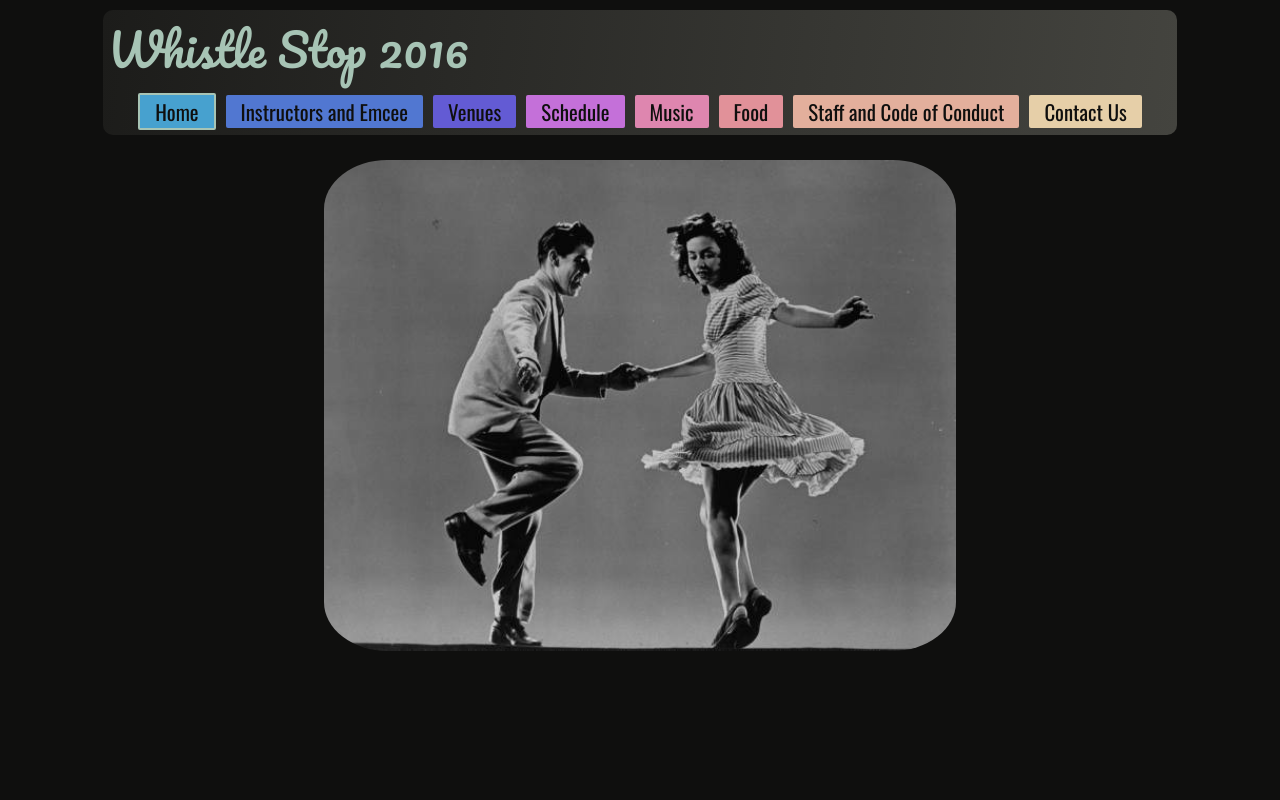
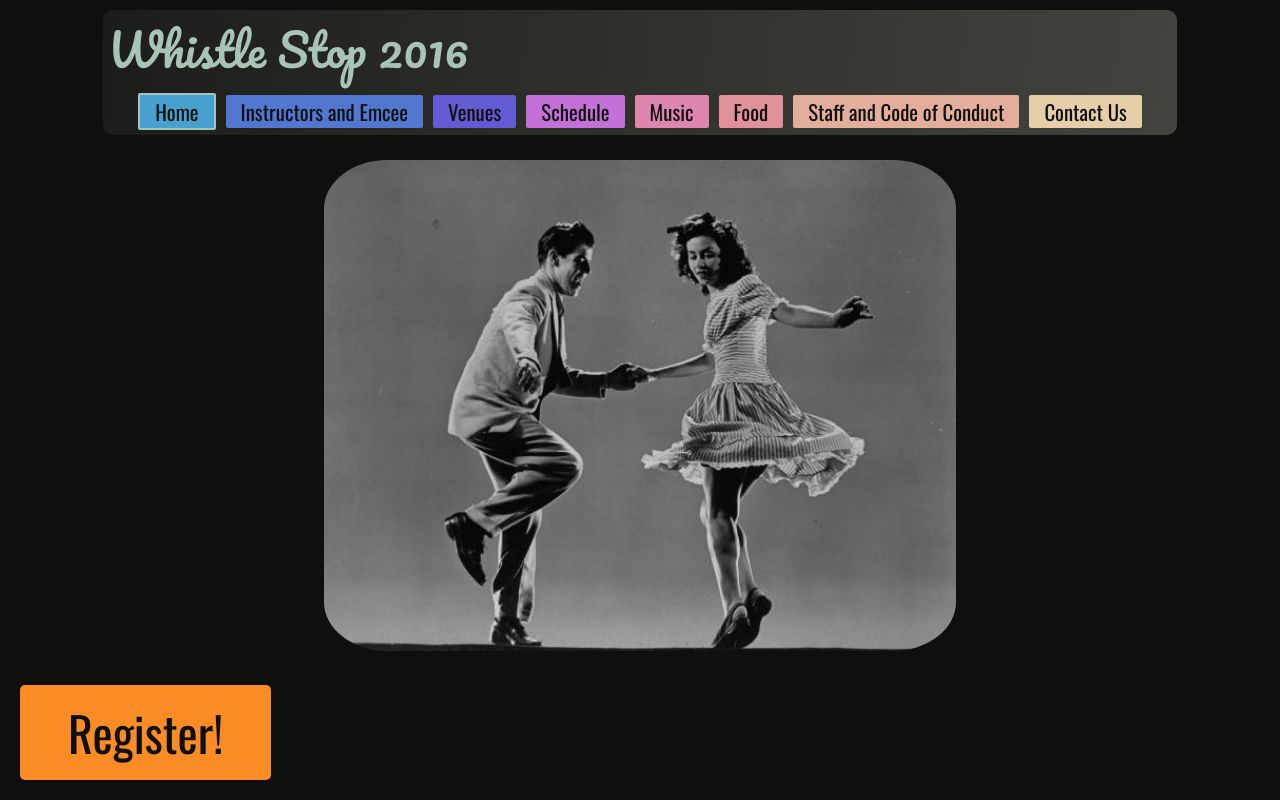
Before and after one commit to brooksvb/whistle-stop-2016, a plain HTML site: page index.html in a window 1280 px wide. Drawn offline with nearby package versions, Linux system fonts and the light colour scheme.

Commit message:
Added :hover to register-btn

```diff
--- a/css/styles.less
+++ b/css/styles.less
@@ -91,17 +91,17 @@ nav > h3 {
   border: 0;
 }
 
-.my-nav > button > a {
+.my-nav > button > a, #register-btn > a {
   text-decoration: none;
   color: @black;
 }
 
-.my-nav > button:hover {
+.my-nav > button:hover, #register-btn:hover {
   -webkit-filter: brightness(1.1);
   filter: brightness(1.1);
 }
 
-.my-nav > button:hover > a {
+.my-nav > button:hover > a, #register-btn:hover > a {
   color: lighten(@black, 15%);
 }
 
@@ -137,7 +137,18 @@ nav > h3 {
   min-width: 50%;
   max-width: 100%;
   border-radius: 10%;
+}
 
+#register-btn {
+  position: fixed;
+  bottom: 20px;
+  left: 20px;
+  border: 0;
+  background-color: @princeton;
+  border-radius: 5px;
+  font-size: 3em;
+  font-family: @oswald-font-stack;
+  padding: .25em 1em .25em 1em;
 }
 
 /* This is where mobile css comes in. */
--- a/index.html
+++ b/index.html
@@ -40,6 +40,8 @@
   </div>
 
 
+  <button id="register-btn"><a href="#">Register!</a></button>
+
   <script src="js/jquery-3.0.0.min.js"></script>
 </body>
 </html>
```
Also changed, not shown: css/styles.css.
